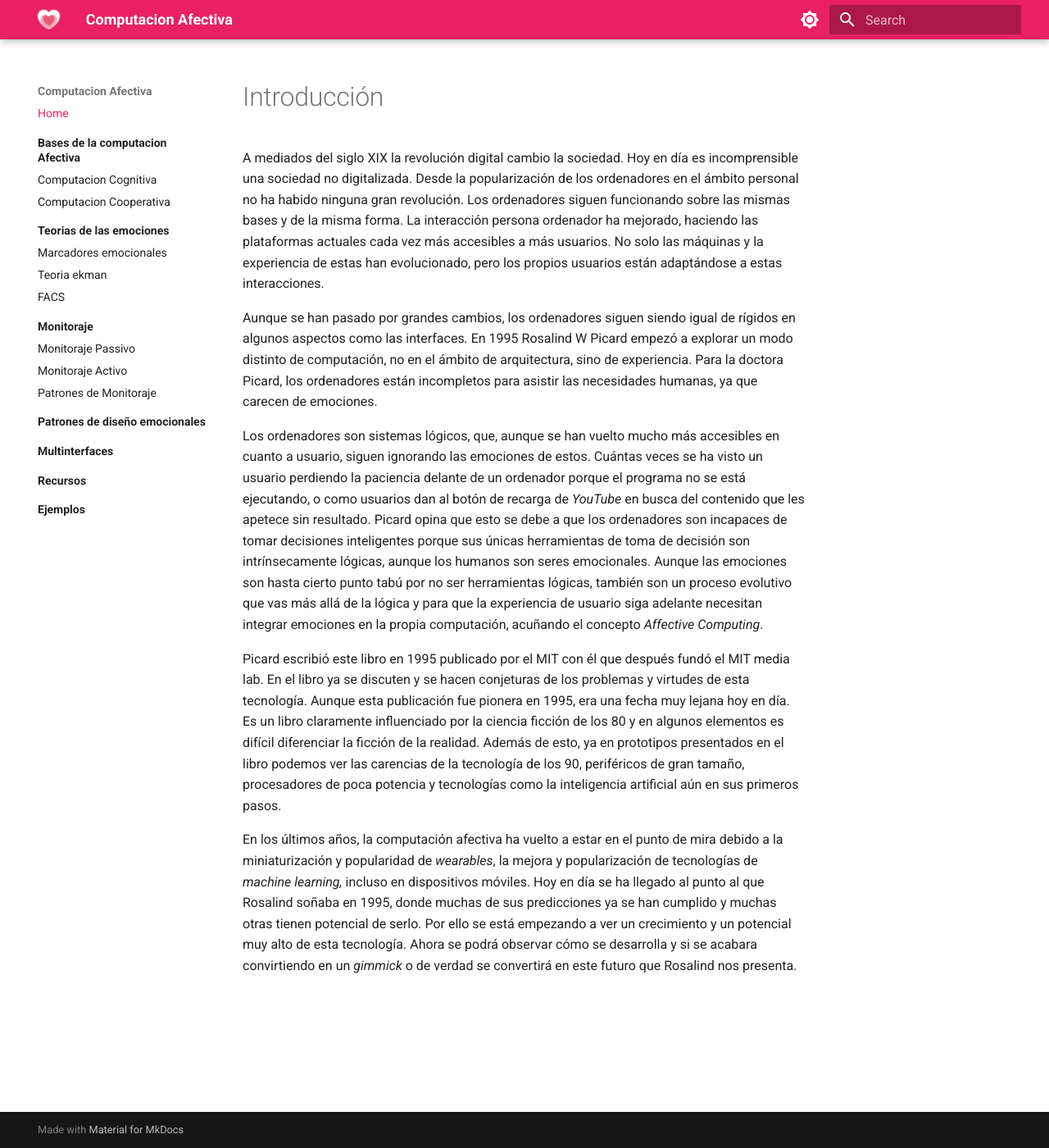
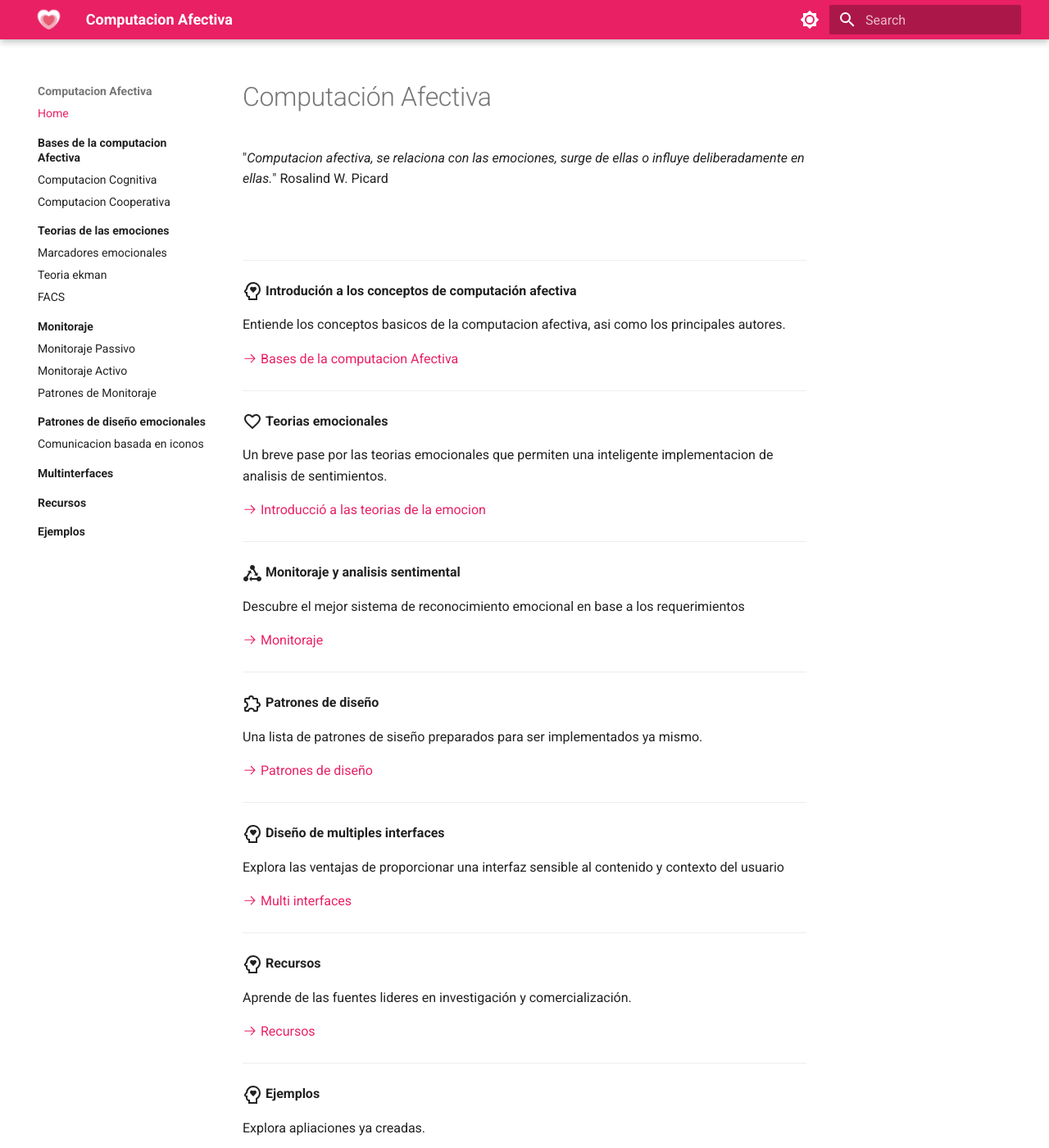
Before and after one commit to EricFradera/computacion_afectica, an MkDocs documentation site: the page built from docs/index.md, in a window 1280 px wide and 1400 px high. Shown: the whole window at 82% size. Built offline with MkDocs 1.6.1 and Material for MkDocs 9.7.7, drawn with Linux system fonts in a browser that asks for light colours.

Commit message:
main menu

```diff
--- a/docs/index.md
+++ b/docs/index.md
@@ -1,11 +1,69 @@
-# Introducción
+# Computación Afectiva
 
-A mediados del siglo XIX la revolución digital cambio la sociedad. Hoy en día es incomprensible una sociedad no digitalizada. Desde la popularización de los ordenadores en el ámbito personal no ha habido ninguna gran revolución. Los ordenadores siguen funcionando sobre las mismas bases y de la misma forma. La interacción persona ordenador ha mejorado, haciendo las plataformas actuales cada vez más accesibles a más usuarios. No solo las máquinas y la experiencia de estas han evolucionado, pero los propios usuarios están adaptándose a estas interacciones.
 
-Aunque se han pasado por grandes cambios, los ordenadores siguen siendo igual de rígidos en algunos aspectos como las interfaces*.* En 1995 Rosalind W Picard empezó a explorar un modo distinto de computación, no en el ámbito de arquitectura, sino de experiencia. Para la doctora Picard, los ordenadores están incompletos para asistir las necesidades humanas, ya que carecen de emociones.
 
-Los ordenadores son sistemas lógicos, que, aunque se han vuelto mucho más accesibles en cuanto a usuario, siguen ignorando las emociones de estos. Cuántas veces se ha visto un usuario perdiendo la paciencia delante de un ordenador porque el programa no se está ejecutando, o como usuarios dan al botón de recarga de *YouTube* en busca del contenido que les apetece sin resultado. Picard opina que esto se debe a que los ordenadores son incapaces de tomar decisiones inteligentes porque sus únicas herramientas de toma de decisión son intrínsecamente lógicas, aunque los humanos son seres emocionales. Aunque las emociones son hasta cierto punto tabú por no ser herramientas lógicas, también son un proceso evolutivo que vas más allá de la lógica y para que la experiencia de usuario siga adelante necesitan integrar emociones en la propia computación, acuñando el concepto *Affective Computing*.
+"*Computacion afectiva,  se relaciona con las emociones, surge de ellas o influye deliberadamente en ellas.*" Rosalind W. Picard
 
-Picard escribió este libro en 1995 publicado por el MIT con él que después fundó el MIT media lab. En el libro ya se discuten y se hacen conjeturas de los problemas y virtudes de esta tecnología. Aunque esta publicación fue pionera en 1995, era una fecha muy lejana hoy en día. Es un libro claramente influenciado por la ciencia ficción de los 80 y en algunos elementos es difícil diferenciar la ficción de la realidad. Además de esto, ya en prototipos presentados en el libro podemos ver las carencias de la tecnología de los 90, periféricos de gran tamaño, procesadores de poca potencia y tecnologías como la inteligencia artificial aún en sus primeros pasos.
 
-En los últimos años, la computación afectiva ha vuelto a estar en el punto de mira debido a la miniaturización y popularidad de *wearables*, la mejora y popularización de tecnologías de *machine learning,* incluso en dispositivos móviles. Hoy en día se ha llegado al punto al que Rosalind soñaba en 1995, donde muchas de sus predicciones ya se han cumplido y muchas otras tienen potencial de serlo. Por ello se está empezando a ver un crecimiento y un potencial muy alto de esta tecnología. Ahora se podrá observar cómo se desarrolla y si se acabara convirtiendo en un *gimmick* o de verdad se convertirá en este futuro que Rosalind nos presenta.
+<pre>
+
+
+</pre>
+
+---
+
+:material-head-heart-outline:{ .lg .middle } __Introdución a los conceptos de computación afectiva__
+
+   Entiende los conceptos basicos de la computacion afectiva, asi como los principales  	autores.
+
+   [:octicons-arrow-right-24: Bases de la computacion Afectiva](Computacion_afectiva/index.md)
+
+---
+
+:material-cards-heart-outline:{ .lg .middle } __Teorias emocionales__
+
+   Un breve pase por las teorias emocionales que permiten una inteligente    	implementacion de analisis de sentimientos.
+
+   [:octicons-arrow-right-24: Introducció  a las teorias de la emocion](Teoria de las emociones/index.md)
+
+---
+
+:material-state-machine:{ .lg .middle } __Monitoraje y analisis sentimental__
+
+   Descubre el mejor sistema de reconocimiento emocional en base a los requerimientos
+
+   [:octicons-arrow-right-24: Monitoraje](Monitoraje/index.md)
+
+---
+
+:material-puzzle-outline:{ .lg .middle } __Patrones de diseño__
+
+   Una lista de patrones de siseño preparados para ser implementados ya mismo.
+
+   [:octicons-arrow-right-24: Patrones de diseño](Patrones de diseño emocional/index.md)
+
+---
+
+:material-head-heart-outline:{ .lg .middle } __Diseño de  multiples interfaces__
+
+   Explora las ventajas de proporcionar una interfaz sensible al contenido y contexto del usuario
+
+   [:octicons-arrow-right-24: Multi interfaces](Multiinterfaz/index.md)
+
+---
+
+:material-head-heart-outline:{ .lg .middle } __Recursos__
+
+   Aprende de las fuentes lideres en investigación y comercialización.
+
+   [:octicons-arrow-right-24: Recursos](Recursos/index.md)
+
+---
+
+:material-head-heart-outline:{ .lg .middle } __Ejemplos__
+
+   Explora apliaciones ya creadas.
+
+   [:octicons-arrow-right-24: Ejemplos](Ejemplos/index.md)
+
+---
--- a/mkdocs.yml
+++ b/mkdocs.yml
@@ -21,7 +21,6 @@ theme:
         icon: material/brightness-4
         name: Switch to light mode
   features:
-    - header.autohide
     - navigation.indexes
     - navigation.top
     - navigation.sections
@@ -46,6 +45,7 @@ nav:
     - Patrones de Monitoraje: Monitoraje/Patrones de monitoraje activo.md
   - Patrones de diseño emocionales:
     - Patrones de diseño emocional/index.md
+    - Comunicacion basada en iconos: Patrones de diseño emocional/Comunicacion basada en iconos.md
   - Multinterfaces:
     - Multiinterfaz/index.md
   - Recursos:
@@ -57,6 +57,8 @@ nav:
 
 markdown_extensions:
   - attr_list
+  - attr_list
+  - md_in_html
   - pymdownx.emoji:
       emoji_index: !!python/name:materialx.emoji.twemoji
       emoji_generator: !!python/name:materialx.emoji.to_svg
```
Also changed, not shown: docs/Patrones de diseño emocional/Comunicacion basada en iconos.md (added, +45 -0 lines), docs/Patrones de diseño emocional/assets/chat example.png (added), docs/Patrones de diseño emocional/assets/color_pattern.png (added), docs/Patrones de diseño emocional/assets/text example.png (added), 1 other file.
